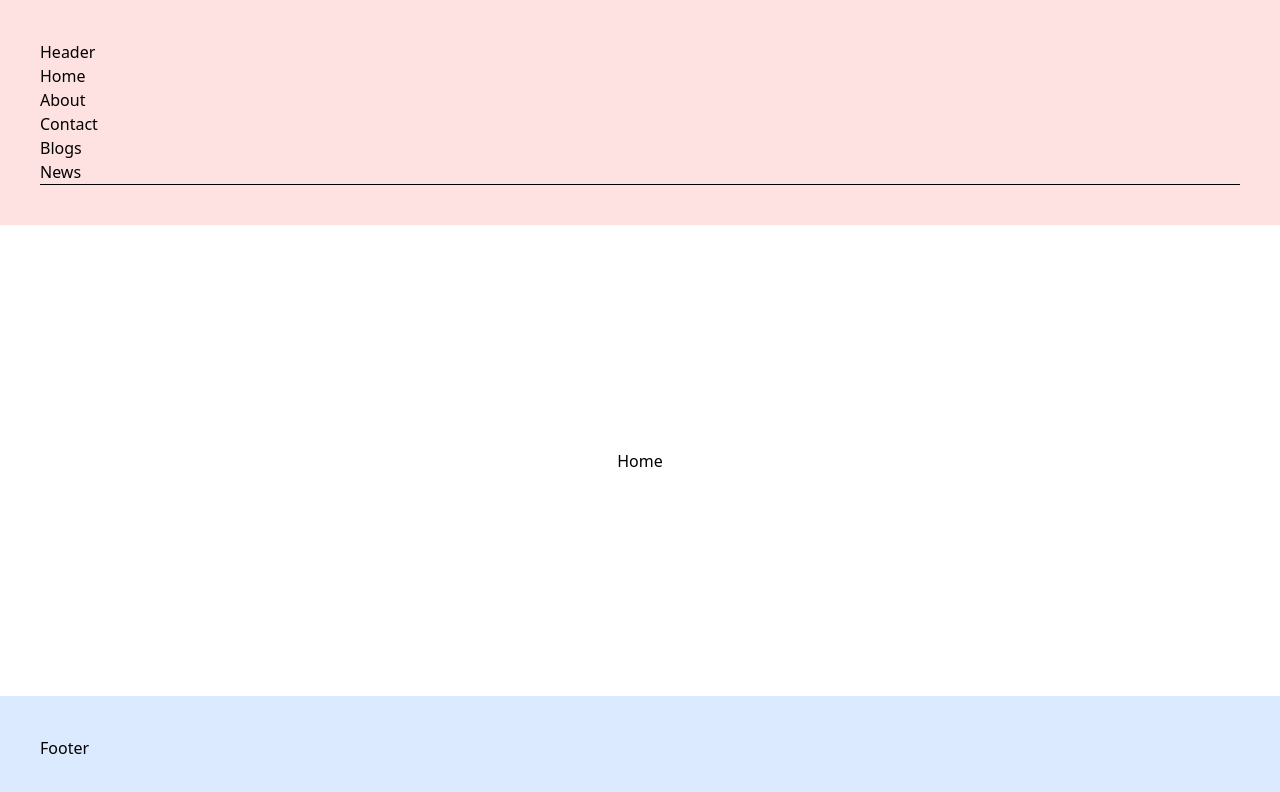
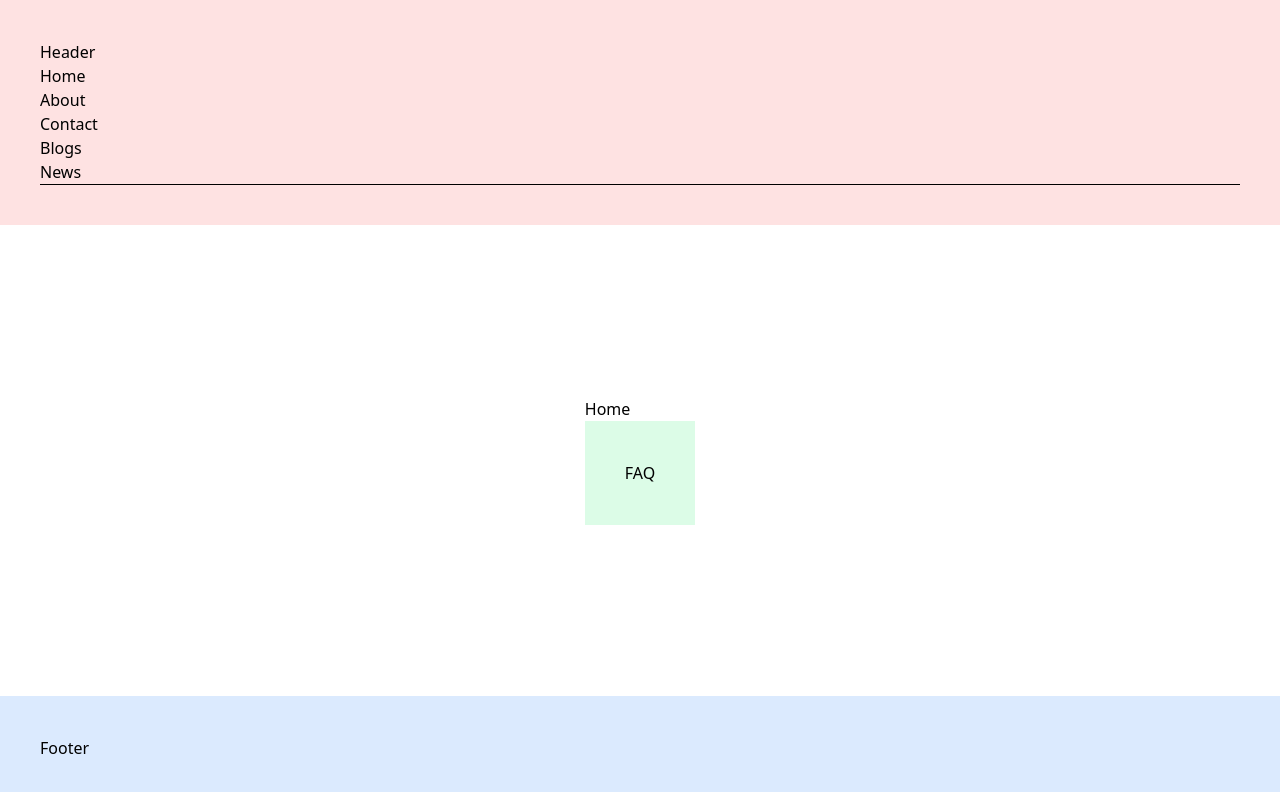
Before and after one commit to amatech-repo/amatech-web-site, a Next.js app: page / in a window 1280 px wide. Shown: the top 792 px of the page. Built offline with nearby package versions, Linux system fonts and the light colour scheme.

Commit message:
feat: FAQコンポーネントの作成

```diff
--- a/src/app/page.tsx
+++ b/src/app/page.tsx
@@ -1,9 +1,11 @@
+import { FAQ } from "@/components/FAQ";
 import Image from "next/image";
 
 export default function Home() {
   return (
     <main>
       <h1>Home</h1>
+      <FAQ />
     </main>
   );
 }
--- /dev/null
+++ b/src/components/FAQ/index.tsx
@@ -0,0 +1,3 @@
+export const FAQ = () => {
+    return <h1 className="bg-green-100 p-10">FAQ</h1>;
+};
```
